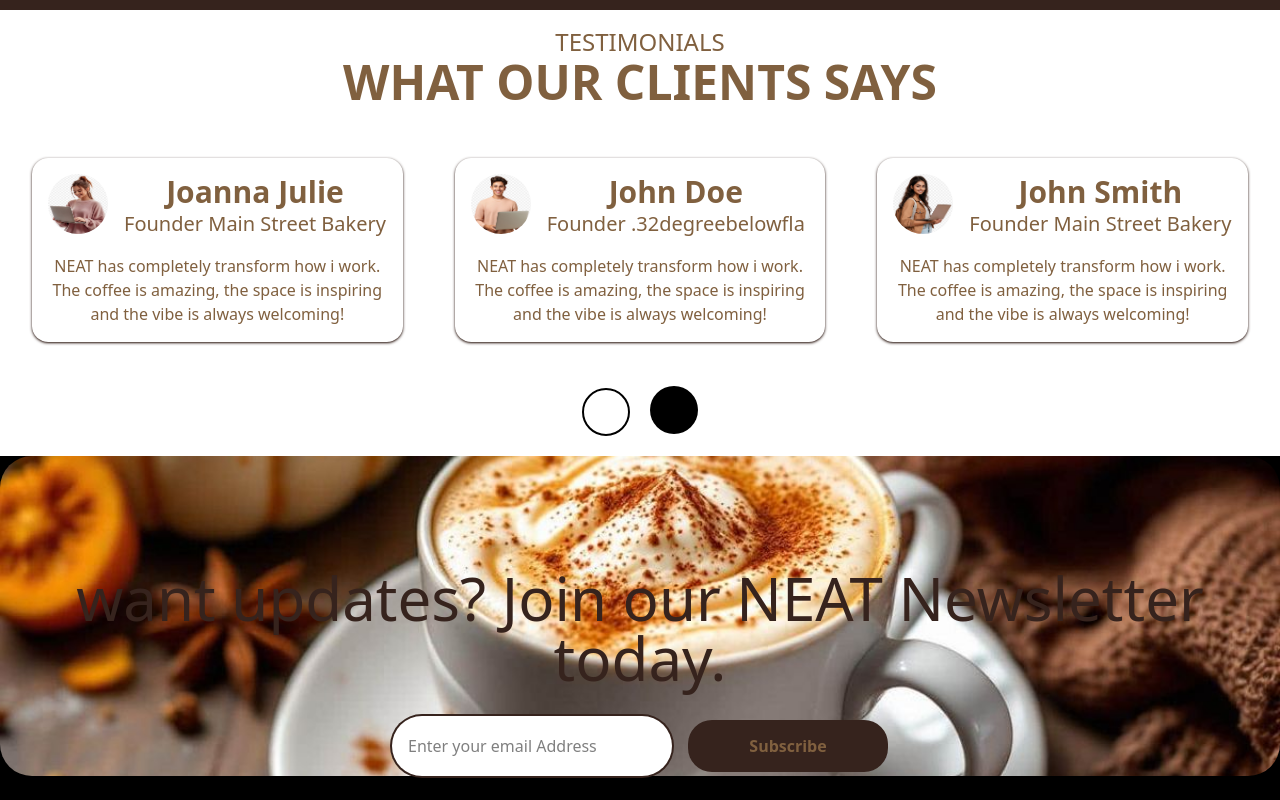
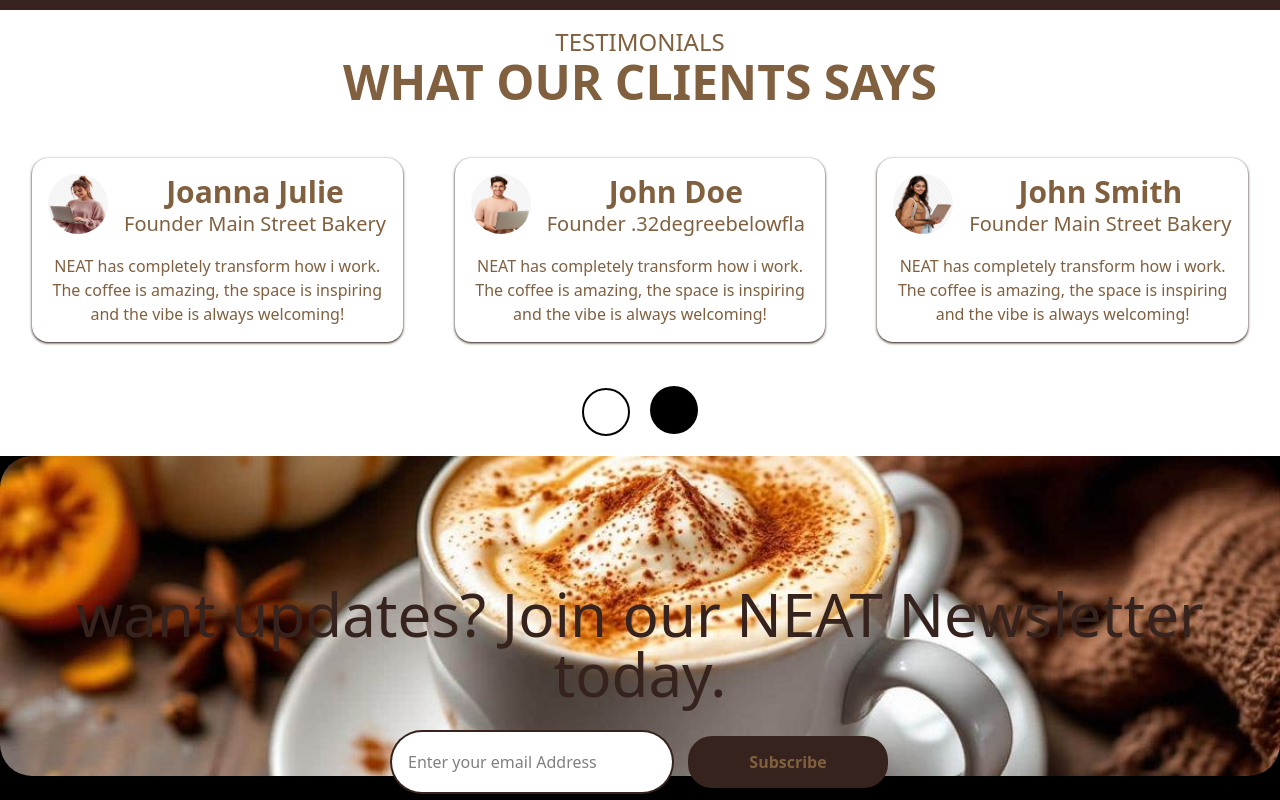
Before and after one commit to Developerfiyin/Finpay-project, a React (Vite) app: page / in a window 1280 px wide. Shown: the part 2758-3558 px from the top of the page. Built offline with nearby package versions, Linux system fonts and the light colour scheme.

Commit message:
Updated newsletter.jsx

```diff
--- a/src/Components/Newsletter.jsx
+++ b/src/Components/Newsletter.jsx
@@ -2,7 +2,7 @@ import React from 'react'
 import Footer from '../assets/Footer coffee.png'
 const Newsletter = () => {
   return (
-    <main className='bg-cover bg-center h-80 rounded-4xl items-center text-center ' style={{ backgroundImage: `url(${Footer})` }}>
+    <main className=' py-4 px-4 bg-cover bg-center h-80 rounded-4xl items-center text-center ' style={{ backgroundImage: `url(${Footer})` }}>
         <div className='flex flex-col gap-5'>
        <h2 className='text-6xl text-[#36231D] mt-28 font-medium items-center text-center'> want updates? Join our NEAT Newsletter today. </h2>
 
@@ -10,7 +10,7 @@ const Newsletter = () => {
         <input type="text" placeholder='Enter your email Address'
          className='pl-4 border-none outline-none px-3 mt-7 ring-2 ring-[#36231d] pr-3 py-2 mr-4 items-center rounded-full bg-white w-70 h-15'
          />
-         <button className='bg-[#36231d] ease-in-out duration-500 font-semibold hover:text-white hover:bg-[#80603f] rounded-3xl w-50 h-13 text-[#80603f] '>Subscribe</button>
+         <button className='bg-[#36231d] ease-in-out duration-500 border-none outline-none font-semibold hover:text-[#36231d] hover:border-2 hover:bg-white rounded-3xl w-50 h-13 text-[#80603f]'>Subscribe</button>
     </main>
   )
 
```
